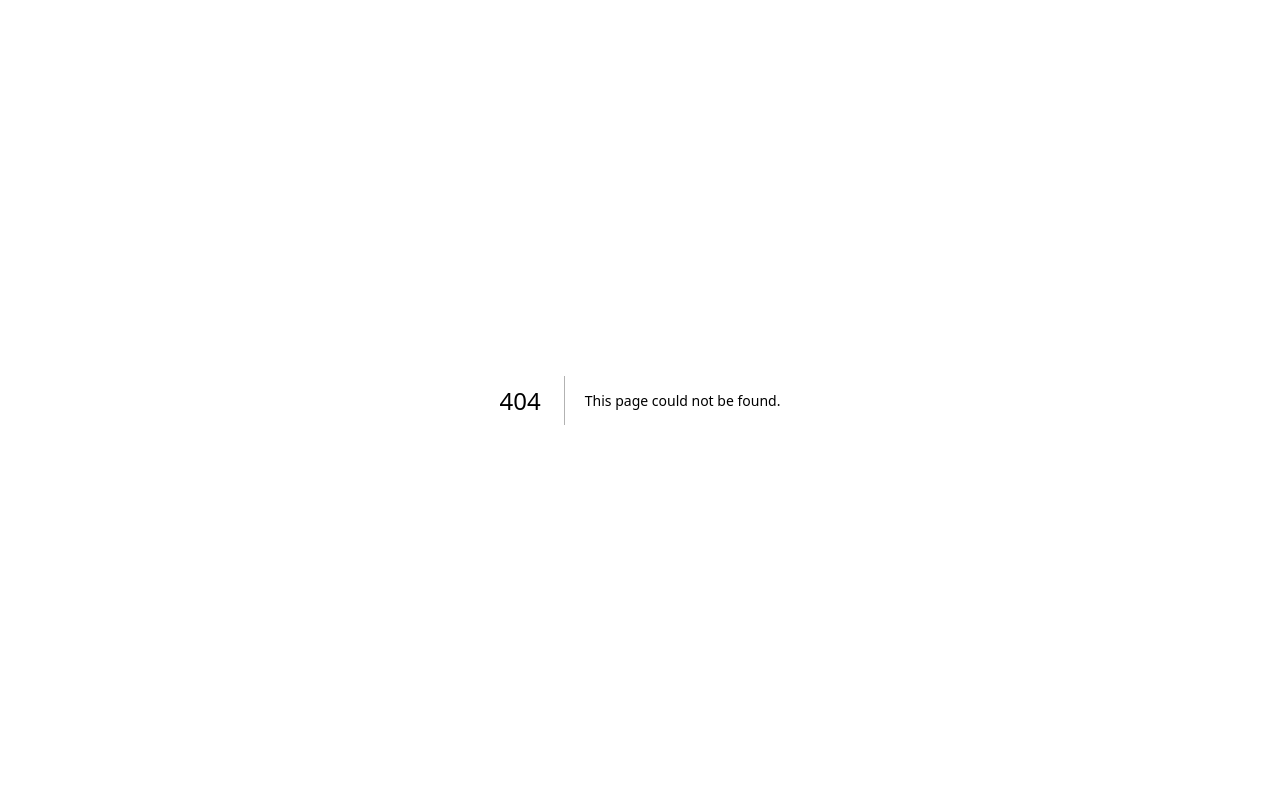
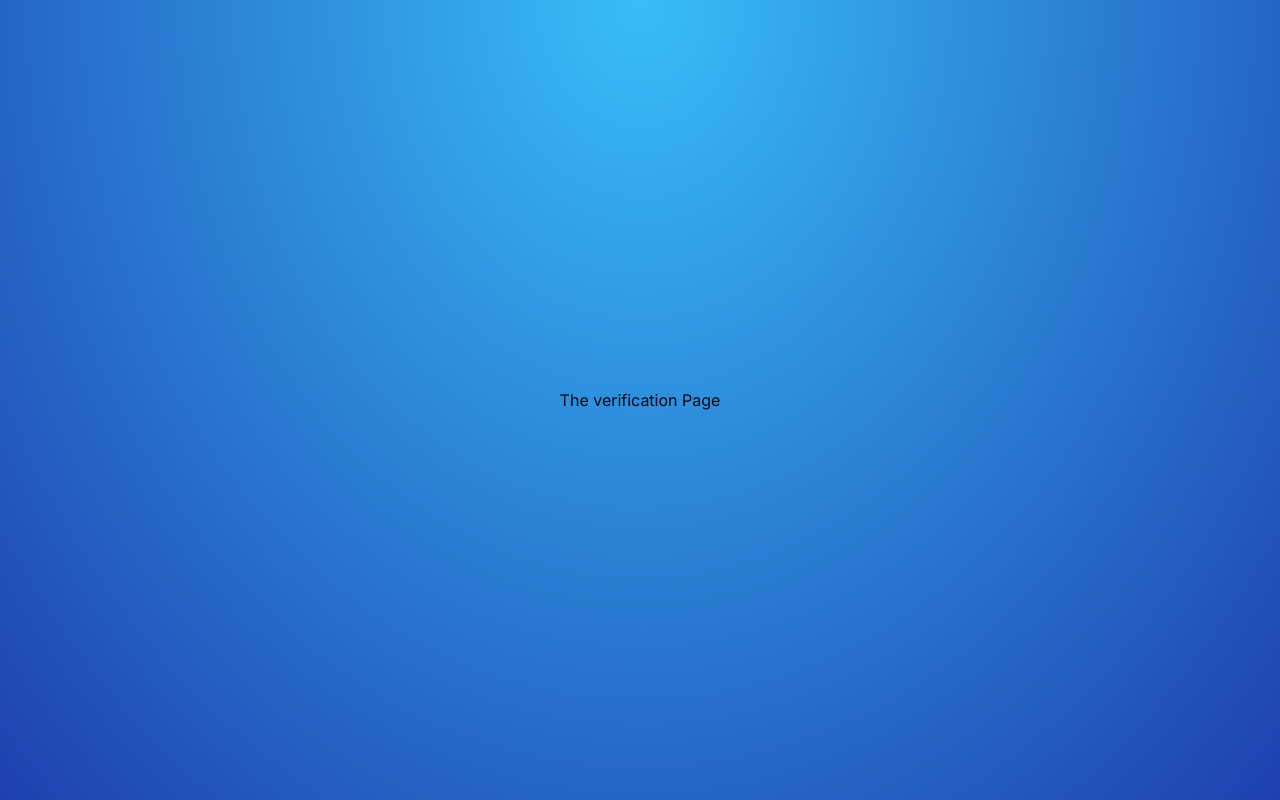
Before and after one commit to femiabimbola/next-auth-masterclass, a Next.js app: page /auth/new-verification in a window 1280 px wide. Before the commit this address had no page. Built offline with nearby package versions, Linux system fonts and the light colour scheme.

Commit message:
adding email confimation page

```diff
--- /dev/null
+++ b/app/auth/new-verification/page.tsx
@@ -0,0 +1,5 @@
+const NewVerificationPage = () => {
+  return <div> The verification Page</div>;
+};
+
+export default NewVerificationPage;
--- a/routes.ts
+++ b/routes.ts
@@ -4,7 +4,8 @@
  * @type{string[]}
  */
 export const publicRoutes = [
-"/"
+"/",
+"/auth/new-verification"
 ];
 
 /**
```
